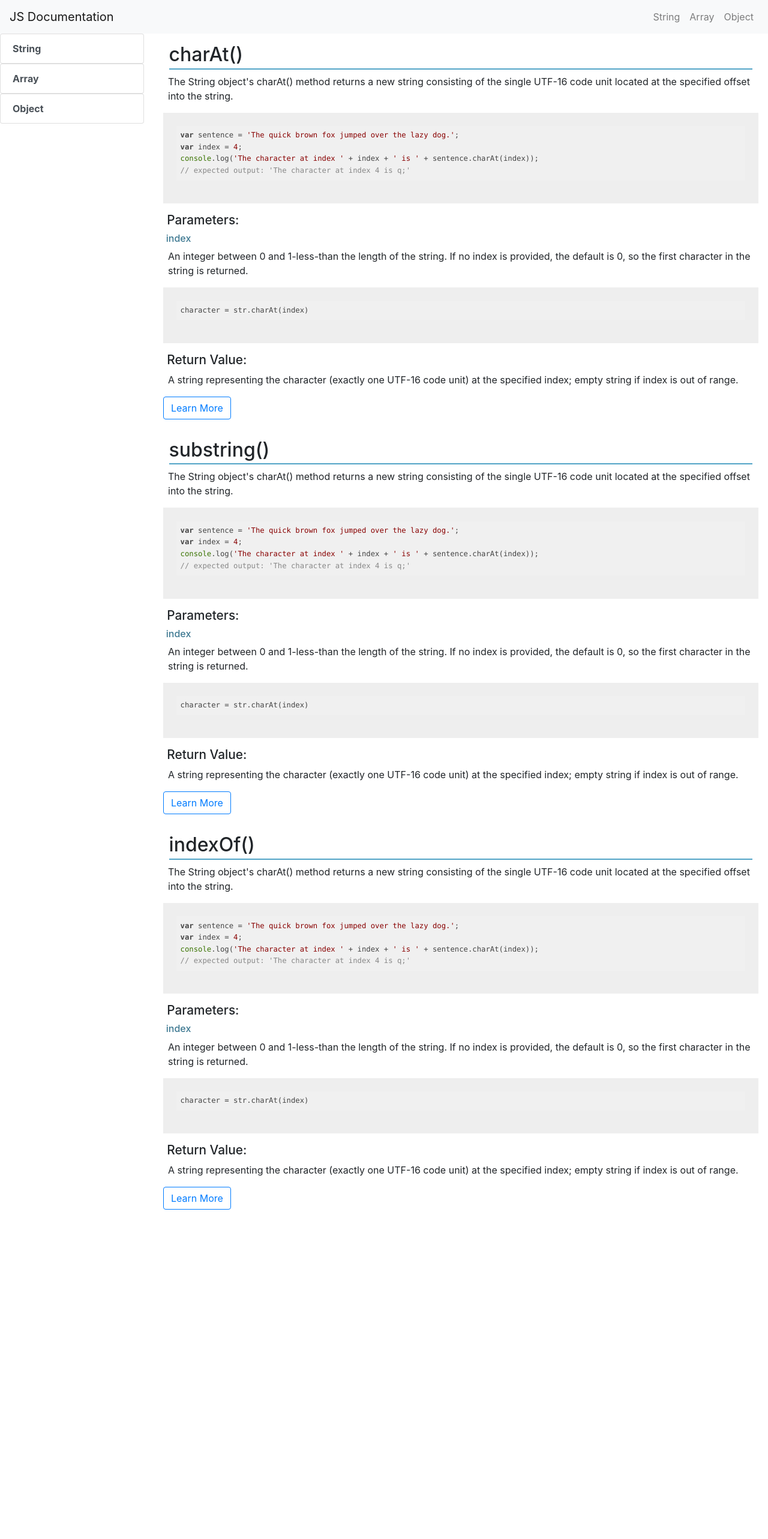
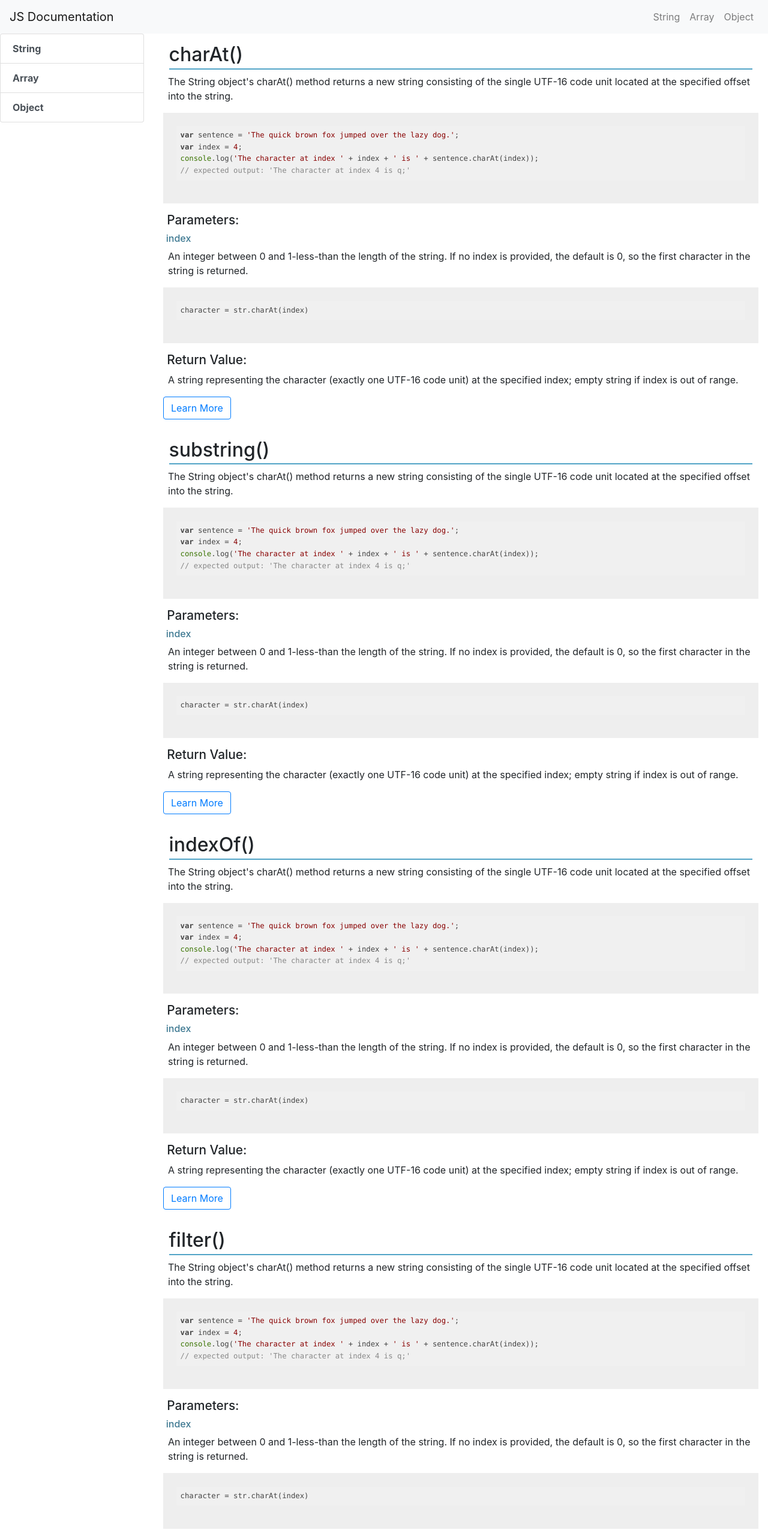
Before and after one commit to Smukat/documentation-page, a React (Create React App) app: page / in a window 1280 px wide. Shown: the top 2565 px of the page at 60% size. Before the commit the page ends 2032 px from the top, so only its background shows below. Built offline with nearby package versions, Linux system fonts and the light colour scheme.

Commit message:
Add logic to render articles from active category

```diff
--- a/src/App.jsx
+++ b/src/App.jsx
@@ -3,7 +3,7 @@ import React, { Component } from 'react';
 import data from './data/data.json';
 import Header from './components/Header.jsx';
 import SideMenu from './components/SideMenu.jsx';
-import Main from './components/Main.jsx';
+import Main from './components/Main';
 import './App.css';
 
 
@@ -12,29 +12,41 @@ class App extends Component {
     super(props);
     this.state = {
       data,
+      active_category_id: -1,
     };
+    this.updateActiveCategory = this.updateActiveCategory.bind(this);
+  }
+
+  getAllArticles() {
+    const articles = Object.values(this.state.data).map(object => (
+      object.articles
+    ));
+    return articles.reduce((accumulator, currentValue) => accumulator.concat(currentValue), []);
+  }
+
+  updateActiveCategory(category_id) {
+    this.setState({
+      active_category_id: category_id,
+    });
   }
 
   render() {
-    const { data } = this.state;
+    const { data, active_category_id } = this.state;
     // Create an array with the category thay will show in the navbar and the sidemenu.
     const categories = Object.values(data).map(object => (
       { id: object.id, category: object.category }));
 
     // Create an array of articles to show in the main component.
-    let articles = Object.values(data).map(object => (
-      object.articles
-    ));
-    articles = articles[0];
-
+    console.log('ID:' + active_category_id);
+    const articles = (active_category_id === -1) ? this.getAllArticles() : data[active_category_id].articles;
+    console.log(articles);
     return (
       <div>
         <Header categories={categories} />
         <div className="main-wrapper">
-          <SideMenu categories={categories} />
+          <SideMenu categories={categories} onChange={this.updateActiveCategory} />
           <Main articles={articles} />
         </div>
-
       </div>
     );
   }
--- a/src/components/ListItem.js
+++ b/src/components/ListItem.js
@@ -1,16 +1,12 @@
 import React from 'react';
 import {
-    ListGroupItem,
-    ListGroup, } from 'reactstrap';
+  ListGroupItem,
+  ListGroup, } from 'reactstrap';
 
 const ListItem = (props) => {
-    return (
-        <div>
-            <ListGroupItem className="sideMenu-category"tag="a" href="#" action>{props.category}</ListGroupItem>
-
-        </div>
-
-    );
+  return (
+    <ListGroupItem className="sideMenu-category" tag="a" href="#" action onClick={() => {props.onClick(props.key)}}>{props.category}</ListGroupItem>
+  );
 }
 
 export default ListItem;
--- a/src/components/SideMenu.jsx
+++ b/src/components/SideMenu.jsx
@@ -2,9 +2,13 @@ import React from 'react';
 import { ListGroup } from 'reactstrap';
 import ListItem from './ListItem';
 
-const SideMenu = ({ categories }) => {
+const SideMenu = ({ categories, onChange }) => {
   const list_categories = categories.map(category => (
-    <ListItem category={category.category} key={category.id} />
+    <ListItem
+      category={category.category}
+      key={category.id}
+      onClick={onChange}
+    />
   ));
 
   return (
```
